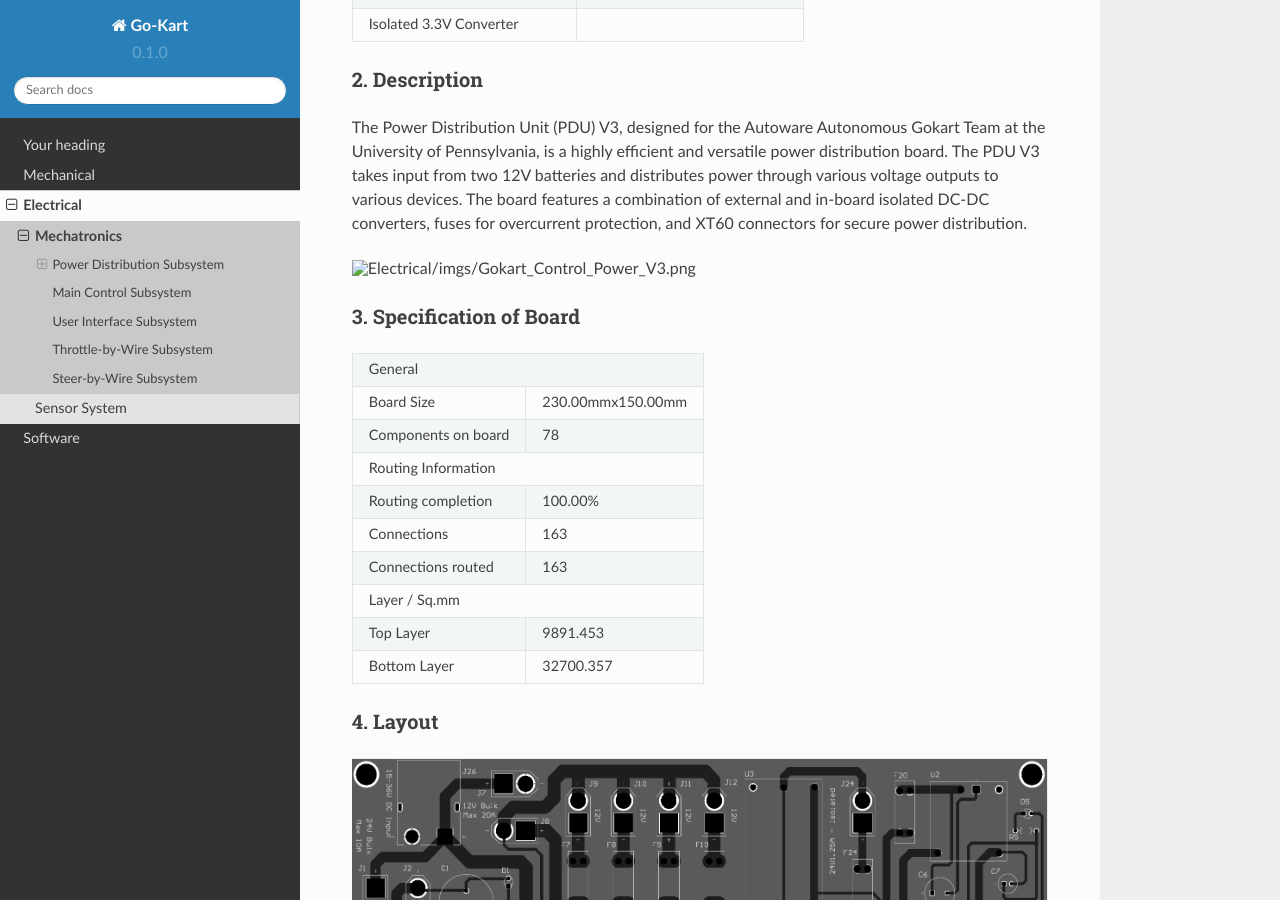
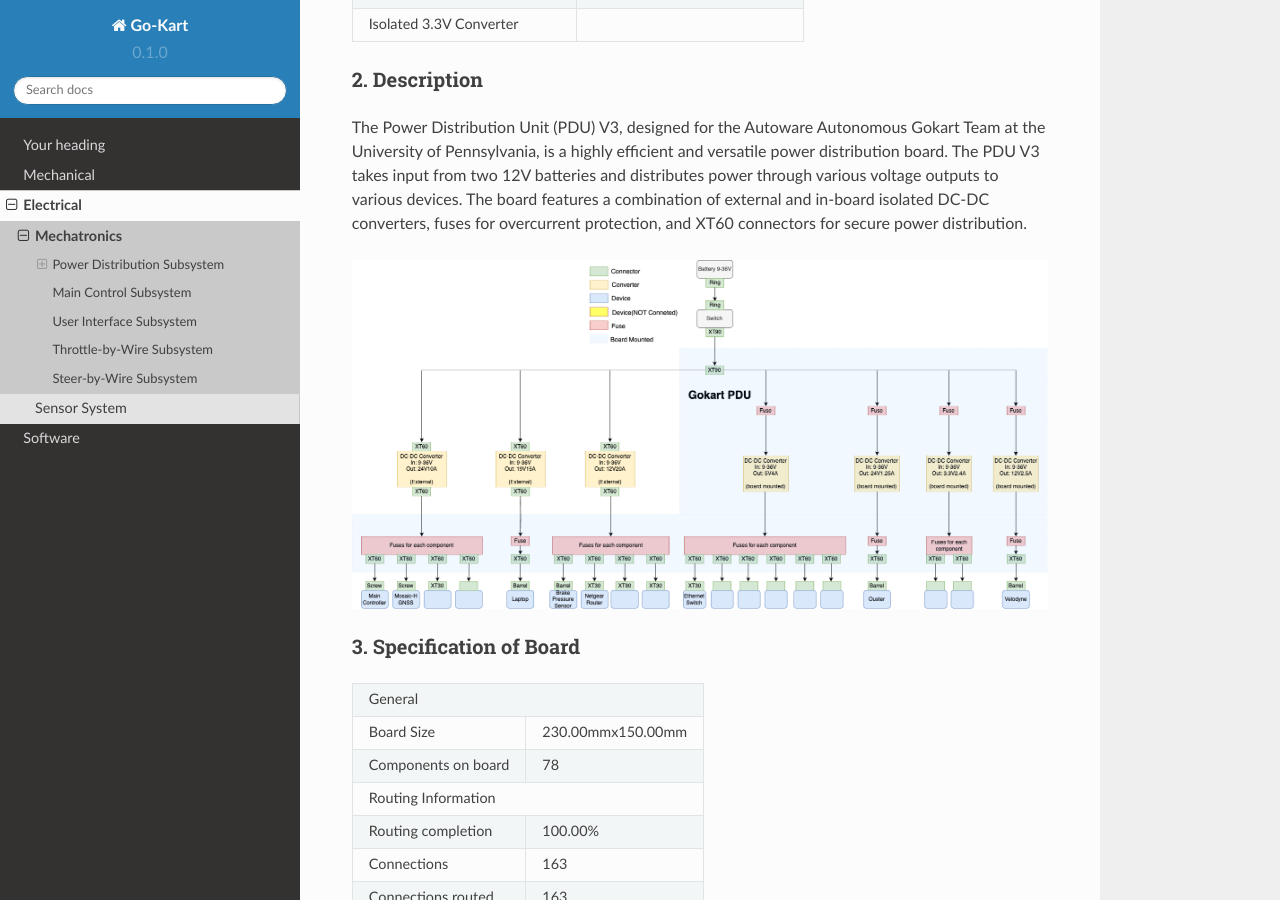
Before and after one commit to mlab-upenn/Go-Kart, a Sphinx documentation site: the page built from docs/source/Electrical/PDU.rst, in a window 1280 px wide and 900 px high, scrolled down 933 px. Built offline with Sphinx 7.4.7 and the Read the Docs theme 2.0.0, drawn with Linux system fonts in a browser that asks for light colours; pages that are not in the unit, such as notebooks, are missing from menus.

Commit message:
Update PDU.rst

```diff
--- a/docs/source/Electrical/PDU.rst
+++ b/docs/source/Electrical/PDU.rst
@@ -53,7 +53,7 @@ Multiple DC-DC Converters:
 
 The Power Distribution Unit (PDU) V3, designed for the Autoware Autonomous Gokart Team at the University of Pennsylvania, is a highly efficient and versatile power distribution board. The PDU V3 takes input from two 12V batteries and distributes power through various voltage outputs to various devices. The board features a combination of external and in-board isolated DC-DC converters, fuses for overcurrent protection, and XT60 connectors for secure power distribution.
 
-.. image:: imgs/Gokart_Control_Power_V3.png
+.. image:: vertopal_89473492f87843d38ce69ba576e4f6e0/media/Gokart_Control_Power_V3.png
 
 3. Specification of Board
 ~~~~~~~~~~~~~~~~~~~~~~~~~~~~~~~~~~~~~~~~~~~~
```
